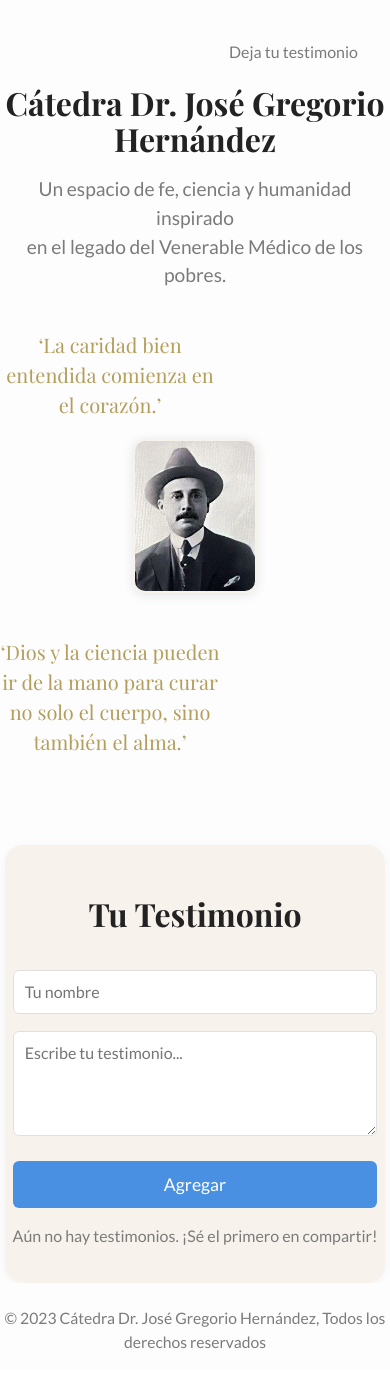
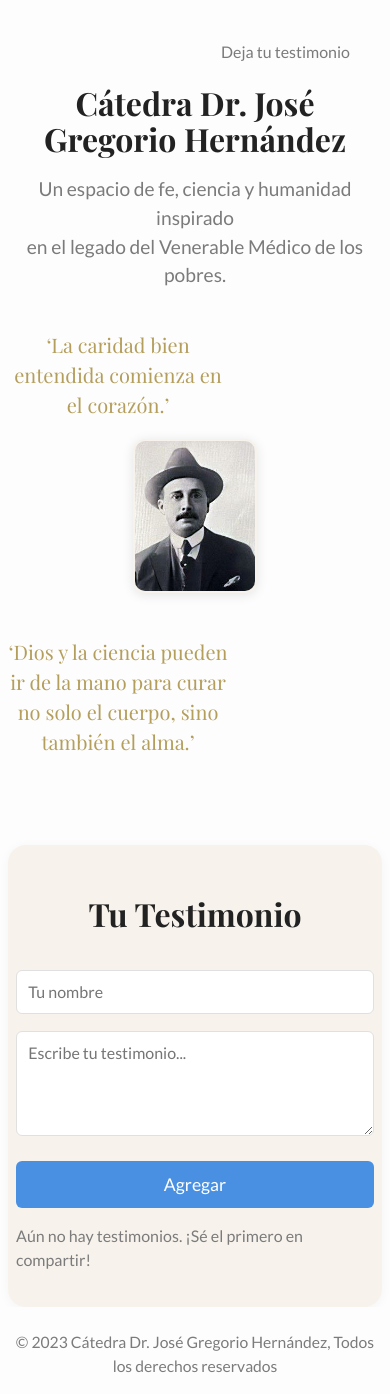
Before and after one commit to Mendozafj/dr-jh, a React (Vite) app in the folder frontend/: page / in a window 390 px wide. Before the commit the page ends 1370 px from the top, so only its background shows below. Built offline with nearby package versions, Linux system fonts and the light colour scheme.

Commit message:
ajustes de centrado

```diff
--- a/frontend/src/App.css
+++ b/frontend/src/App.css
@@ -18,6 +18,11 @@ body {
   font-family: 'Lato', 'Inter', Arial, sans-serif;
   margin: 0;
   padding: 0;
+  min-height: 100vh;
+  display: flex;
+  flex-direction: column;
+  align-items: center;
+  justify-content: center;
 }
 
 .main-container {
@@ -25,12 +30,19 @@ body {
   background: var(--color-ivory);
   display: flex;
   flex-direction: column;
+  align-items: center;
+  justify-content: center;
+  width: 100%;
+  max-width: 700px;
+  margin: 0 auto;
+  box-sizing: border-box;
 }
 
 .header {
   text-align: center;
   margin-top: 2.5rem;
   margin-bottom: 1.5rem;
+  width: 100%;
 }
 
 .header-title {
@@ -84,6 +96,8 @@ body {
   margin: 2.5rem auto 0 auto;
   padding: 2.5rem 1.5rem 2rem 1.5rem;
   box-shadow: 0 2px 12px rgba(0,0,0,0.04);
+  width: 100%;
+  box-sizing: border-box;
 }
 
 .form-title {
@@ -147,14 +161,20 @@ body {
   color: var(--color-gray);
   font-size: 0.98rem;
   font-family: 'Lato', 'Inter', Arial, sans-serif;
+  width: 100%;
 }
 
 @media (max-width: 700px) {
   .header-title {
     font-size: 2rem;
   }
+  .main-container {
+    max-width: 100vw;
+    padding: 0 0.5rem;
+  }
   .form-section {
     padding: 1.2rem 0.5rem 1.2rem 0.5rem;
+    max-width: 100vw;
   }
   .main-image {
     width: 120px;
```
